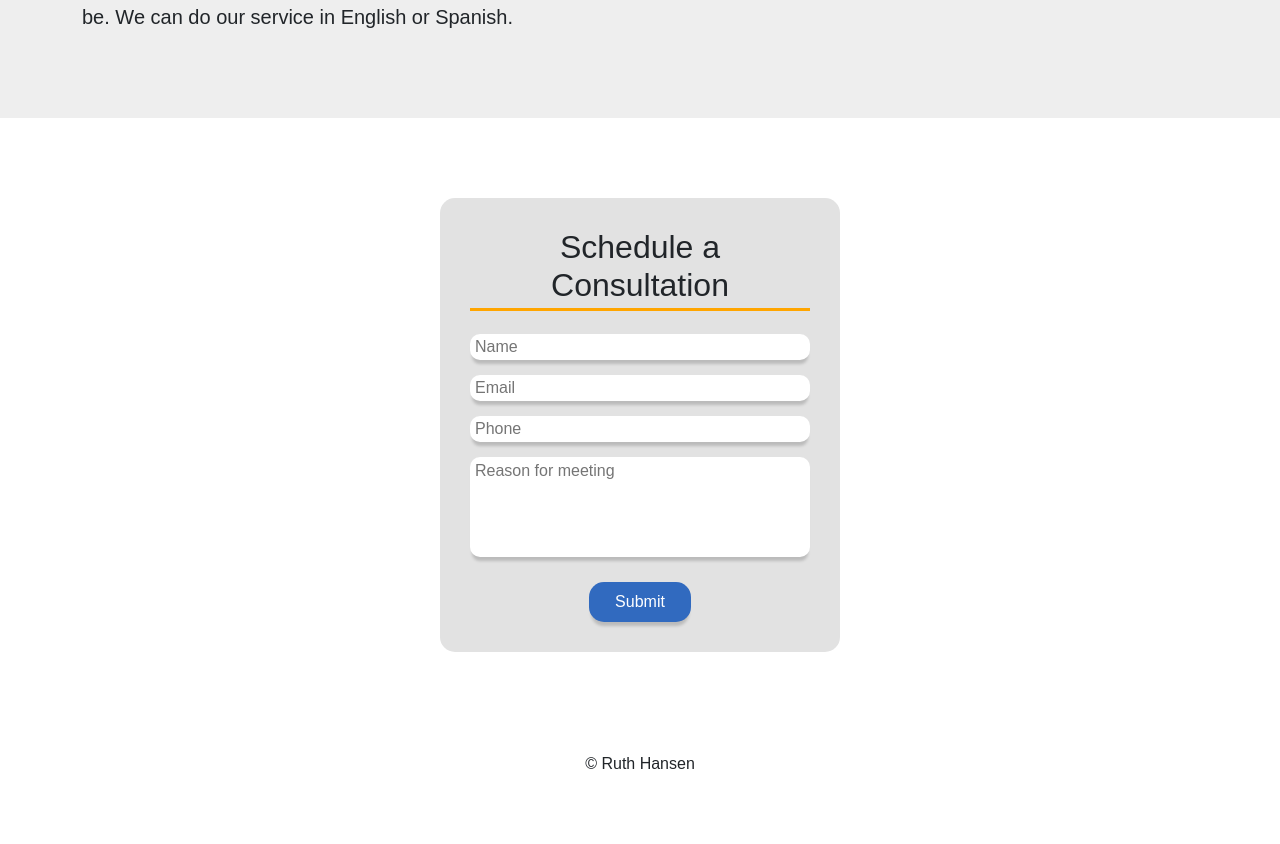
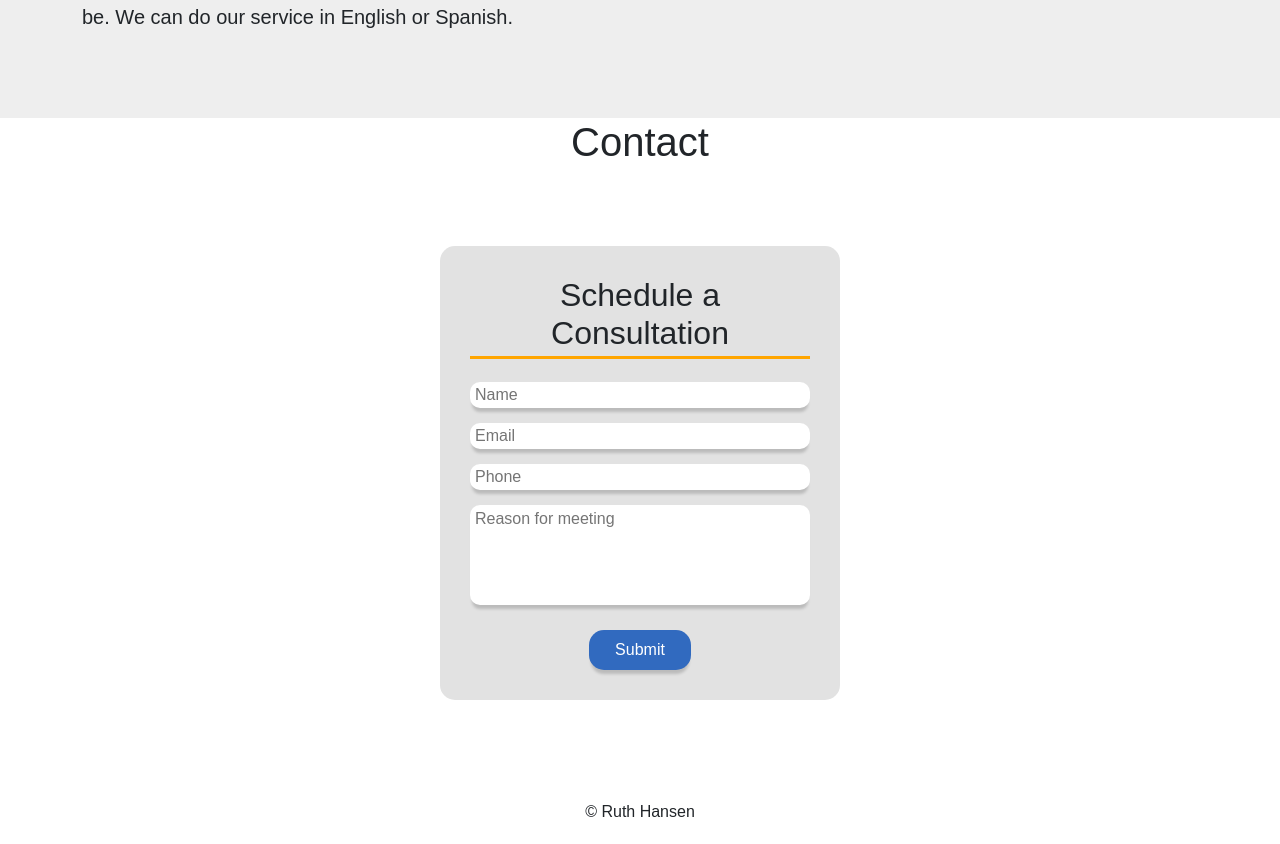
Before and after one commit to bsmrdel101/sh-service-consulting, a React (Create React App) app: page /#/home in a window 1280 px wide. Shown: the part 1550-2394 px from the top of the page. Before the commit the page ends 2346 px from the top, so only its background shows below. Built offline with nearby package versions, Linux system fonts and the light colour scheme; no server answers.

Commit message:
contact component is added to the homepage

```diff
--- a/src/components/Contact/Contact.jsx
+++ b/src/components/Contact/Contact.jsx
@@ -5,6 +5,7 @@ import './Contact.css';
 function ScheduleForm() {
     return (
         <center>
+            <h1>Contact</h1>
 
         </center>
     );
--- a/src/components/HomePage/HomePage.jsx
+++ b/src/components/HomePage/HomePage.jsx
@@ -3,6 +3,7 @@ import Header from '../Header/Header';
 import CompanyServices from '../CompanyServices/CompanyServices';
 import ScheduleForm from '../ScheduleForm/ScheduleForm';
 import About from '../About/About';
+import Contact from '../Contact/Contact';
 
 function HomePage() {
     return (
@@ -14,6 +15,7 @@ function HomePage() {
             <section className='about-container'>
                 <About />
             </section>
+            <Contact />
             <ScheduleForm />
         </>
     );
```
